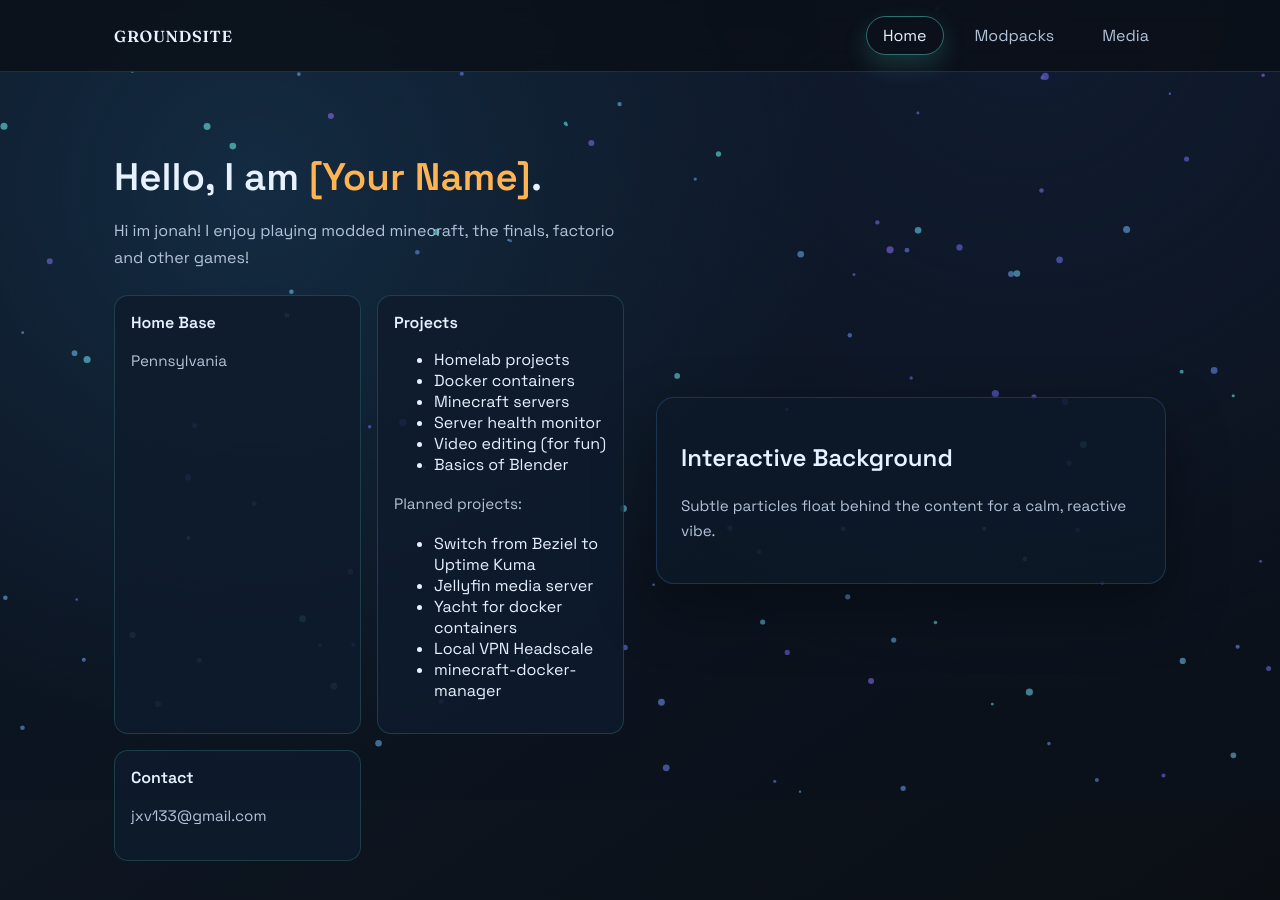
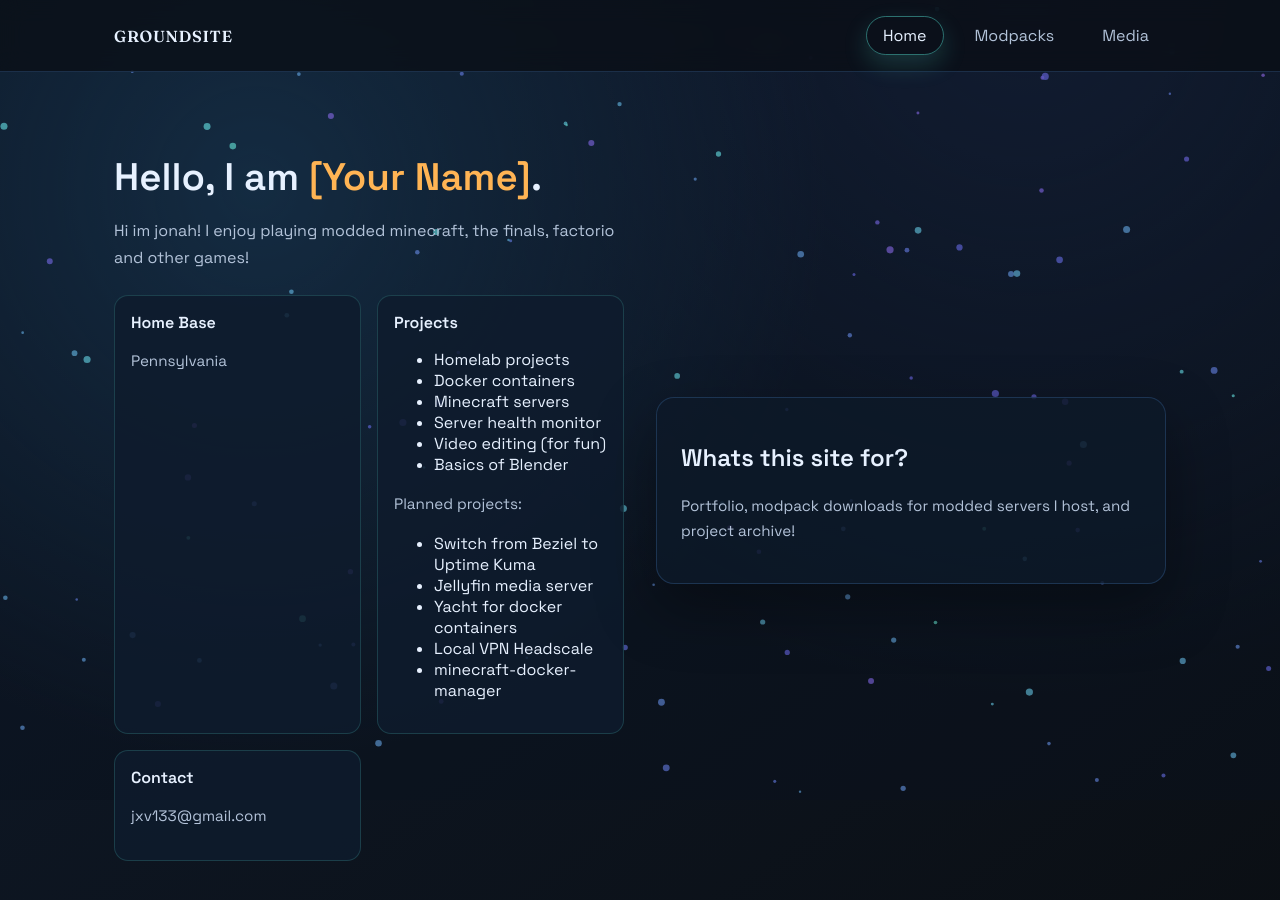
Before and after one commit to jxv133-sys/GroundSite, a React (Vite) app: page / in a window 1280 px wide. Shown: the top 900 px of the page. Built offline with nearby package versions, Linux system fonts and the light colour scheme.

Commit message:
Update App.jsx

```diff
--- a/src/App.jsx
+++ b/src/App.jsx
@@ -158,9 +158,9 @@ export default function App() {
           </div>
         </div>
         <div className="card">
-          <h2>Interactive Background</h2>
+          <h2>Whats this site for?</h2>
           <p className="muted">
-            Subtle particles float behind the content for a calm, reactive vibe.
+            Portfolio, modpack downloads for modded servers I host, and project archive!
           </p>
         </div>
       </section>
```
